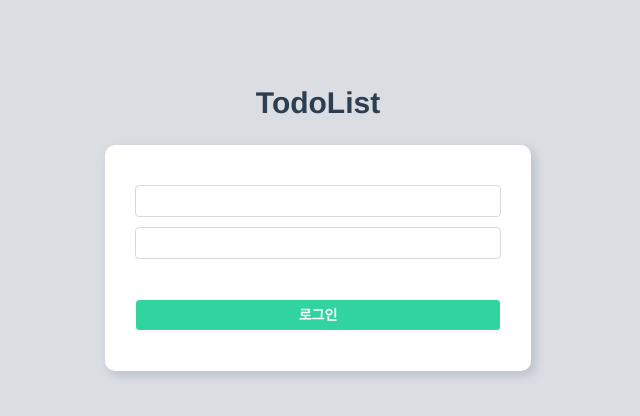
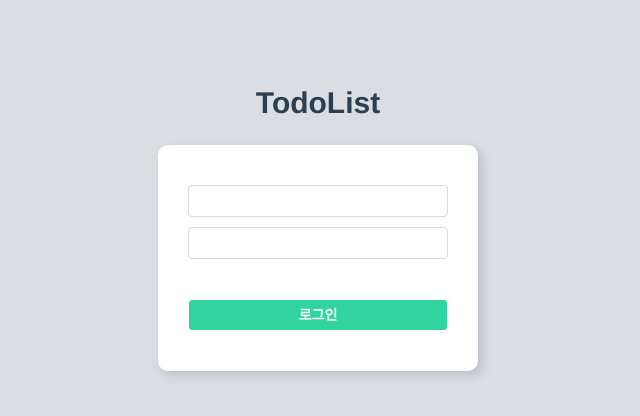
Before and after one commit to Yoojisu/todo-web, a Vue app: page / in a window 1280 px wide. Shown: the top 416 px of the page, without its empty margins (322-962 px from the left). Built offline with nearby package versions, Linux system fonts and the light colour scheme; what vue-cookie would draw is missing.

Commit message:
style: style수정 및 적용

```diff
--- a/public/index.html
+++ b/public/index.html
@@ -28,8 +28,8 @@
   -moz-osx-font-smoothing: grayscale;
   text-align: center;
   color: #2c3e50;
-  margin-top: 60px;
-  width: calc(100% * 1 / 3);
+  /* margin-top: 60px; */
+  /* width: calc(100% * 1 / 3); */
   display: flex;
   flex-direction: column;
   margin: 80px auto;
--- a/src/Login.vue
+++ b/src/Login.vue
@@ -47,8 +47,16 @@
 @import "~/src/assets/styles/box.scss";
 @import "~/src/assets/styles/color.scss";
 @import "~/src/assets/styles/font.scss";
+@import "~/src/assets/styles/response.scss";
 
 .login-container {
+  margin: 0 auto;
+  width: calc(100% * 1 / 4) !important;
+
+  @include response("tablet") {
+    width: calc(100% * 2 / 4) !important;
+  }
+
   .login-box {
     margin-top: 20px;
     padding: 40px 30px;
--- a/src/assets/styles/color.scss
+++ b/src/assets/styles/color.scss
@@ -1,4 +1,5 @@
 $light-gray: #bec3cb;
+$light-gray-2: #afabab;
 $mint: #31d49f;
 $white-1: #ffffff;
 
@@ -17,4 +18,9 @@
   &[white-1] {
     color: $white-1;
   }
+
+  &.light-gray-2,
+  &[light-gray-2] {
+    color: $light-gray-2;
+  }
 }
--- a/src/assets/styles/response.scss
+++ b/src/assets/styles/response.scss
@@ -3,7 +3,7 @@
     @media screen and (max-width: 570px) {
       @content;
     }
-  } @else if $breakPoint == "table" {
+  } @else if $breakPoint == "tablet" {
     @media screen and (max-width: 1024px) {
       @content;
     }
```
